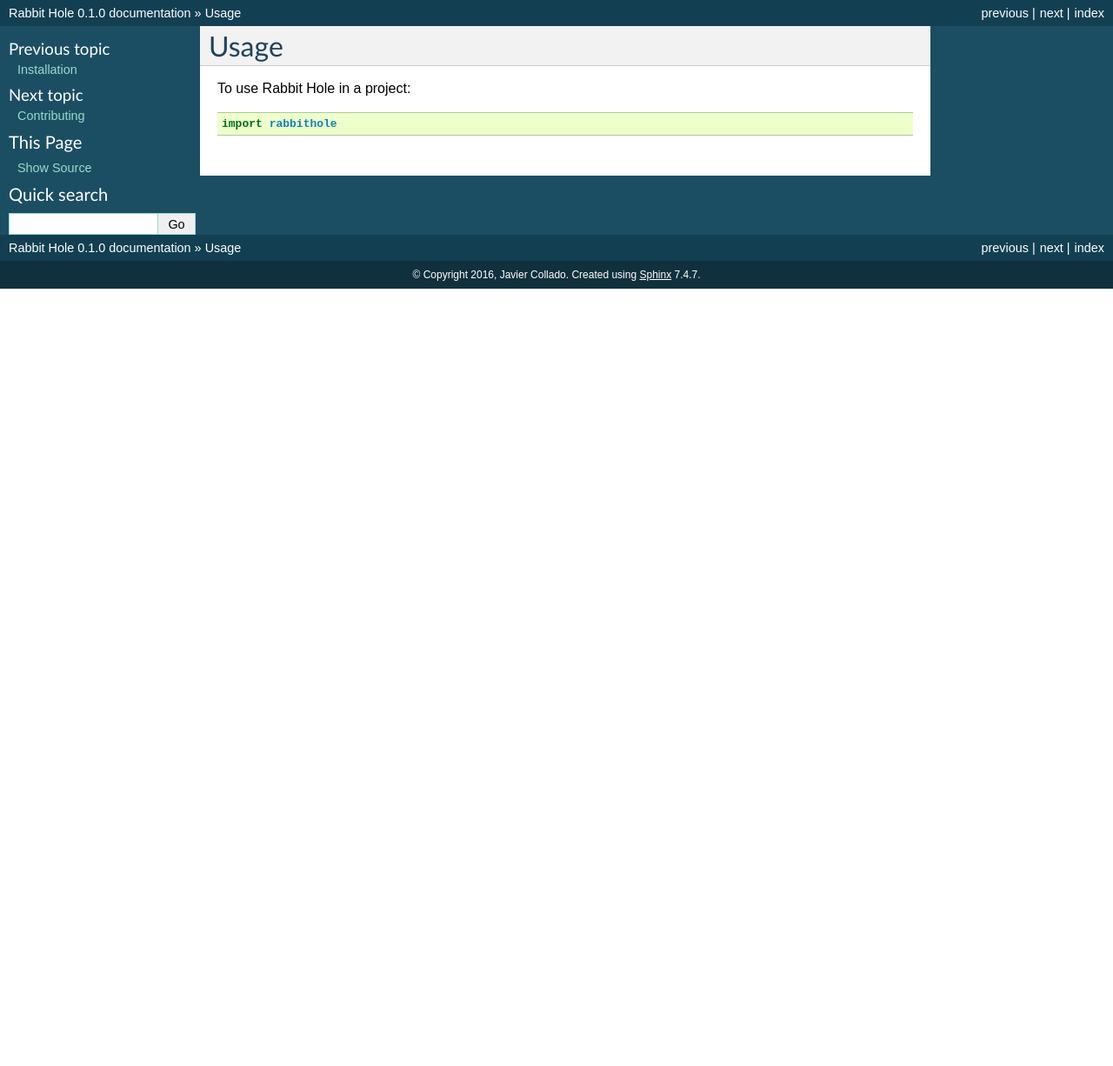
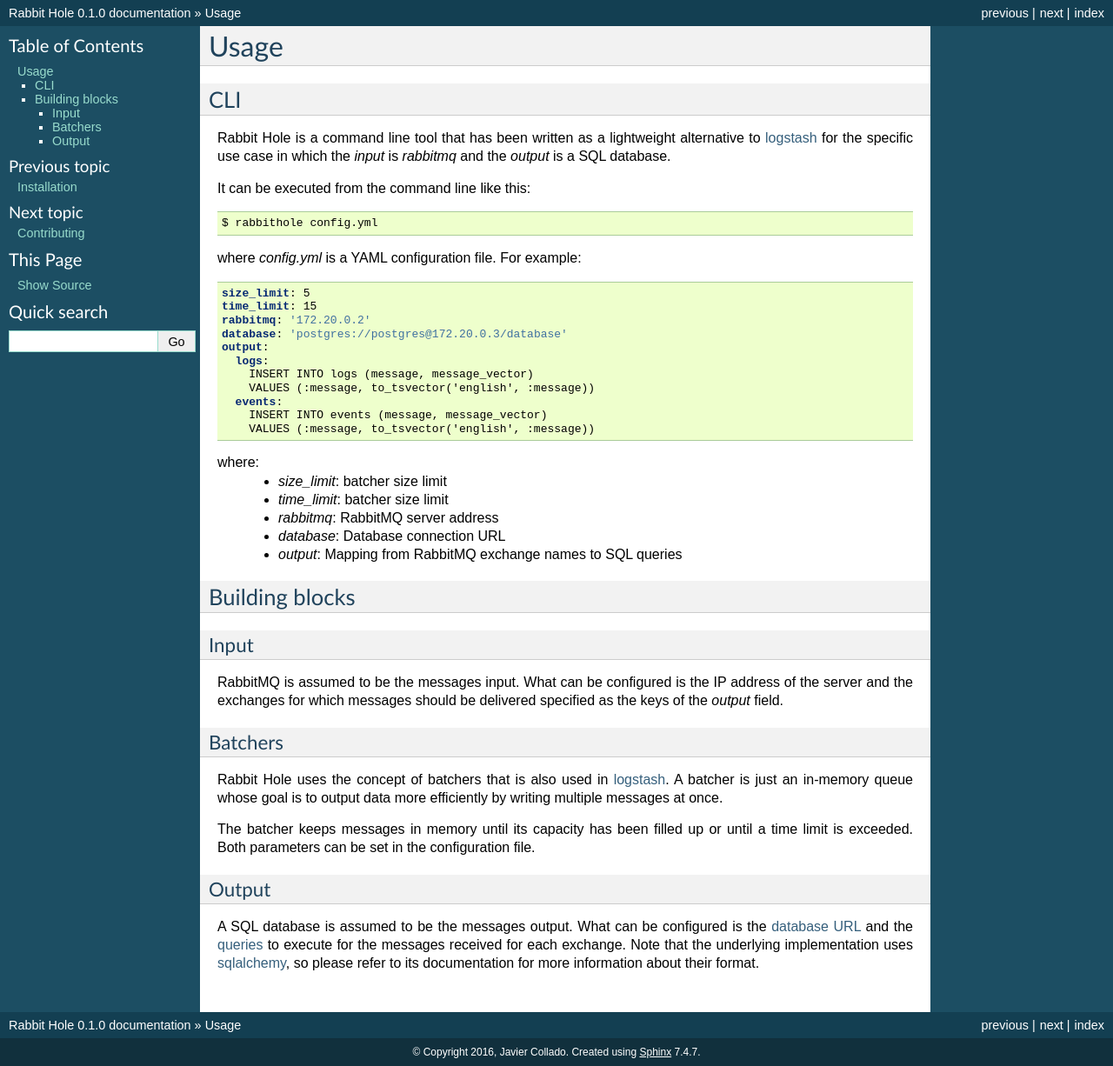
Before and after one commit to jcollado/rabbithole, a Sphinx documentation site: the page built from docs/usage.rst, in a window 1280 px wide. Shown: the whole page at 87% size. Built offline with Sphinx 7.4.7, drawn with Linux system fonts in a browser that asks for light colours; pages that are not in the unit, such as notebooks, are missing from menus; before the commit the page ends 900 px from its top, so only the background shows below that.

Commit message:
Update documentation

```diff
--- a/CONTRIBUTING.rst
+++ b/CONTRIBUTING.rst
@@ -101,7 +101,7 @@
 2. If the pull request adds functionality, the docs should be updated. Put
    your new functionality into a function with a docstring, and add the
    feature to the list in README.rst.
-3. The pull request should work for Python 2.6, 2.7, 3.3, 3.4 and 3.5, and for PyPy. Check
+3. The pull request should work for Python 2.7 and 3.5. Check
    https://travis-ci.org/jcollado/rabbithole/pull_requests
    and make sure that the tests pass for all supported Python versions.
 
--- a/README.rst
+++ b/README.rst
@@ -36,7 +36,9 @@
 Features
 --------
 
-* TODO
+* Get messages from multiple RabbitMQ exchanges
+* Group messages in batches
+* Write message batches to a SQL database
 
 Credits
 ---------
--- a/docs/index.rst
+++ b/docs/index.rst
@@ -10,7 +10,8 @@
    installation
    usage
    contributing
-   authorshistory
+   authors
+   history
 
 Indices and tables
 ==================
--- a/docs/usage.rst
+++ b/docs/usage.rst
@@ -2,6 +2,72 @@
 Usage
 =====
 
-To use Rabbit Hole in a project::
+CLI
+===
 
-    import rabbithole
+Rabbit Hole is a command line tool that has been written as a lightweight
+alternative to logstash_ for the specific use case in which the *input* is
+*rabbitmq* and the *output* is a SQL database.
+
+It can be executed from the command line like this::
+
+    $ rabbithole config.yml
+
+where *config.yml* is a YAML configuration file. For example:
+
+.. code-block:: yaml
+
+    size_limit: 5
+    time_limit: 15
+    rabbitmq: '172.20.0.2'
+    database: 'postgres://postgres@172.20.0.3/database'
+    output:
+      logs:
+        INSERT INTO logs (message, message_vector)
+        VALUES (:message, to_tsvector('english', :message))
+      events:
+        INSERT INTO events (message, message_vector)
+        VALUES (:message, to_tsvector('english', :message))
+
+where:
+    - *size_limit*: batcher size limit
+    - *time_limit*: batcher size limit
+    - *rabbitmq*: RabbitMQ server address
+    - *database*: Database connection URL
+    - *output*: Mapping from RabbitMQ exchange names to SQL queries
+
+
+Building blocks
+===============
+
+Input
+-----
+
+RabbitMQ is assumed to be the messages input. What can be configured is the IP
+address of the server and the exchanges for which messages should be delivered
+specified as the keys of the *output* field.
+
+Batchers
+--------
+
+Rabbit Hole uses the concept of batchers that is also used in logstash_. A
+batcher is just an in-memory queue whose goal is to output data more
+efficiently by writing multiple messages at once.
+
+The batcher keeps messages in memory until its capacity has been filled up or
+until a time limit is exceeded. Both parameters can be set in the configuration
+file.
+
+Output
+------
+
+A SQL database is assumed to be the messages output. What can be configured is
+the `database URL`_ and the queries_ to execute for the messages received for
+each exchange. Note that the underlying implementation uses sqlalchemy_, so
+please refer to its documentation for more information about their format.
+
+
+.. _logstash: https://www.elastic.co/products/logstash
+.. _database URL: http://docs.sqlalchemy.org/en/latest/core/engines.html#database-urls
+.. _queries: http://docs.sqlalchemy.org/en/latest/core/sqlelement.html?highlight=text#sqlalchemy.sql.expression.text
+.. _sqlalchemy: http://www.sqlalchemy.org/
```
Also changed, not shown: docs/modules.rst (added, +7 -0 lines), docs/rabbithole.rst (added, +46 -0 lines).
